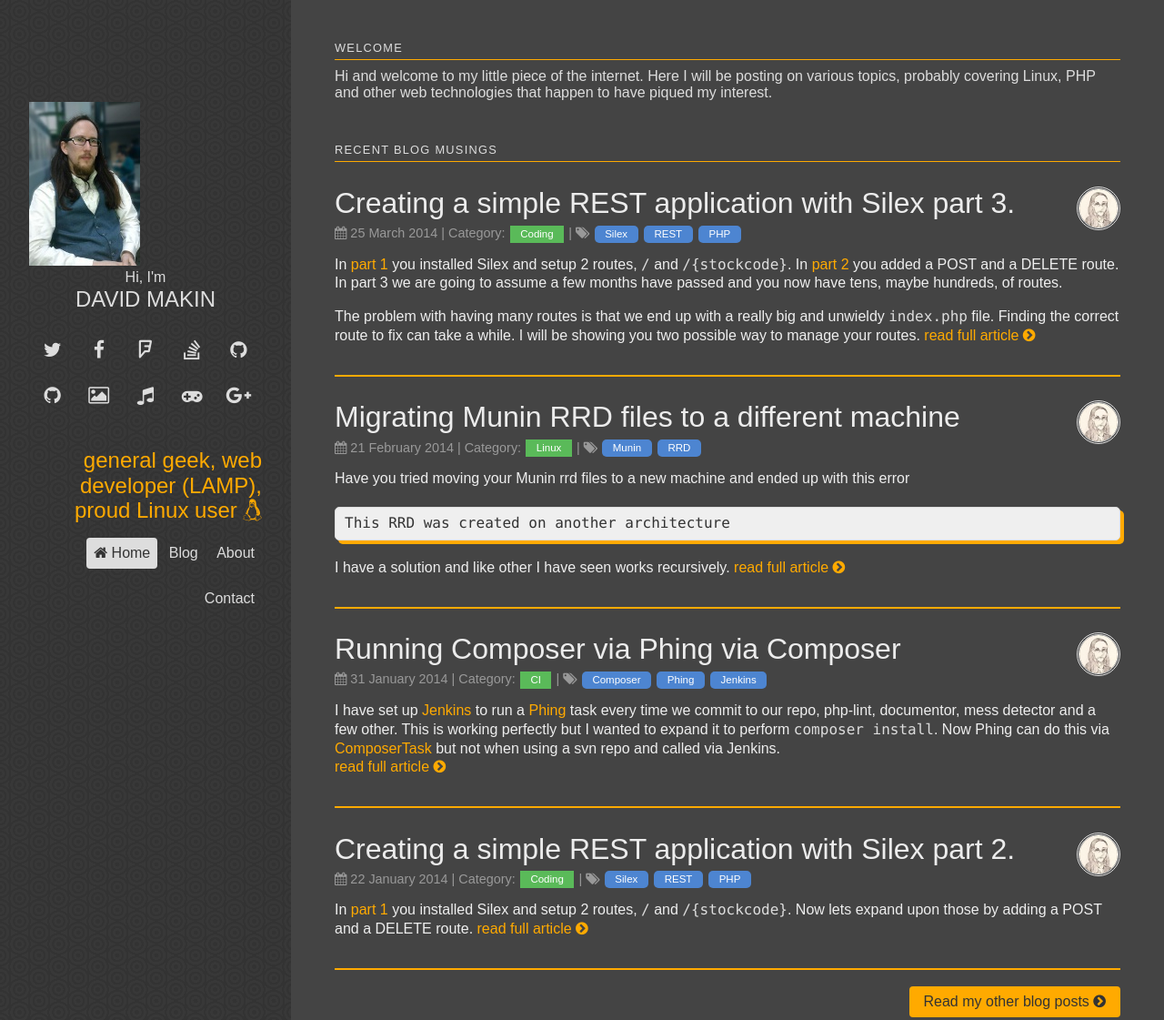
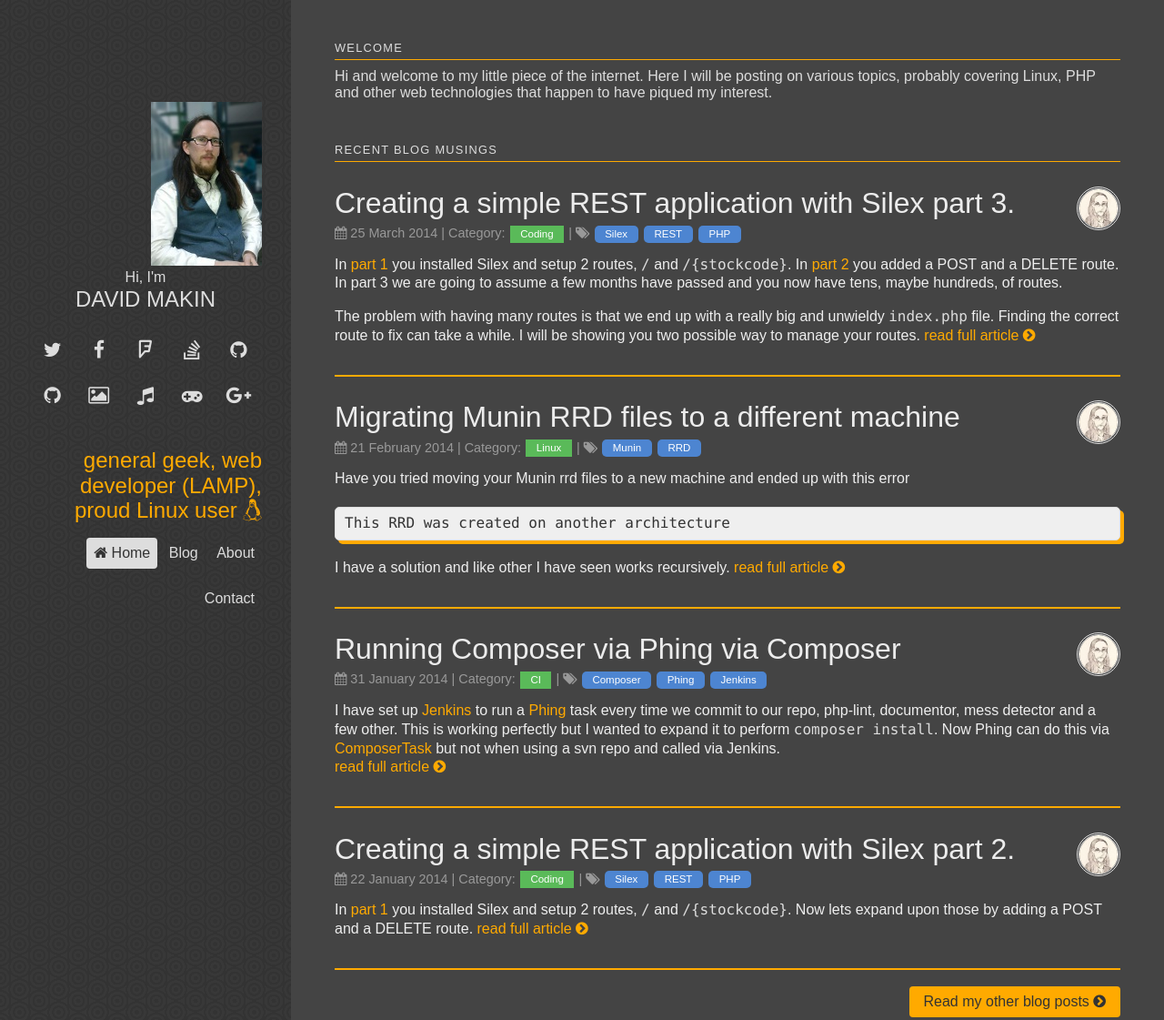
Before and after one commit to sleep-er/sleep-er.github.io, a Jekyll site: the page built from index.html, in a window 1280 px wide and 1121 px high. Shown: the whole window at 91% size. Built offline with Jekyll 4.4.1, drawn with Linux system fonts in a browser that asks for light colours; nearby versions of some CDN libraries; some web fonts are replaced; comment, search, counter and statistics services are not loaded.

Commit message:
tweaking style

```diff
--- a/_layouts/default.html
+++ b/_layouts/default.html
@@ -7,7 +7,7 @@
     <div class="sidebar pure-u-1 pure-u-md-1-4">
         <header class="header">
             <div class="about pure-g">
-                <div class="pure-u-1-2 pure-u-md-1-3 pure-hidden-xs pure-hidden-sm">
+                <div class="pure-u-1-2 pure-u-md-1 pure-hidden-xs pure-hidden-sm">
                     <img class="image-me " src="{{ site.url }}/images/me-large.jpg" height="180" width="122" title="me">
                 </div>
                 <div class="contact pure-u-1-1 pure-u-md-1">
```
